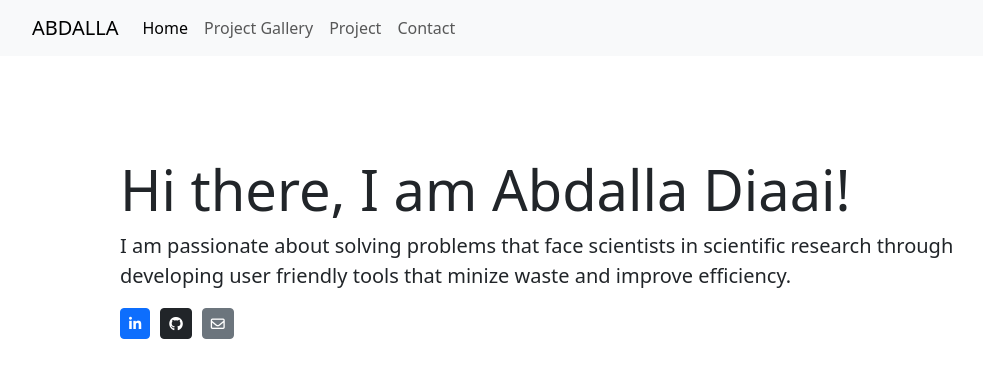
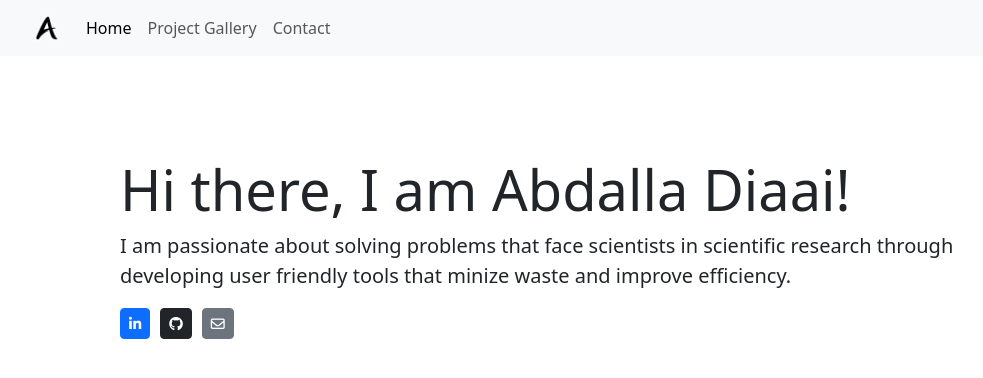
Before and after one commit to abdalla-diaai/my-portfolio, a React (Vite) app in the folder portfolio/: page / in a window 1280 px wide. Shown: the top 378 px of the page, without its empty margins (50-1033 px from the left). Built offline with nearby package versions, Linux system fonts and the light colour scheme.

Commit message:
added logo to navbar.

```diff
--- a/portfolio/src/components/Header.jsx
+++ b/portfolio/src/components/Header.jsx
@@ -3,12 +3,12 @@ import { NavLink } from "react-router-dom";
 import Container from "react-bootstrap/Container";
 import Nav from "react-bootstrap/Nav";
 import Navbar from "react-bootstrap/Navbar";
-
+import logo from "../assets/letter-a.png"
 export default function Header() {
   return (
     <Navbar expand="lg" className="bg-body-tertiary">
       <Container>
-        <Navbar.Brand href="#home">ABDALLA</Navbar.Brand>
+        <Navbar.Brand href="#home"> <img src={logo} width="30" height="30" className="d-inline-block align-top" alt="" /></Navbar.Brand>
         <Navbar.Toggle aria-controls="basic-navbar-nav" />
         <Navbar.Collapse id="basic-navbar-nav">
           <Nav className="me-auto">
@@ -30,14 +30,6 @@ export default function Header() {
               Project Gallery
             </NavLink>
             <NavLink
-              to="project"
-              className={({ isActive }) =>
-                isActive ? "nav-link active" : "nav-link"
-              }
-            >
-              Project
-            </NavLink>
-            <NavLink
               to="contact"
               className={({ isActive }) =>
                 isActive ? "nav-link active" : "nav-link"
```
Also changed, not shown: portfolio/src/assets/letter-a.png (added), portfolio/src/components/letter-a.png (added).
